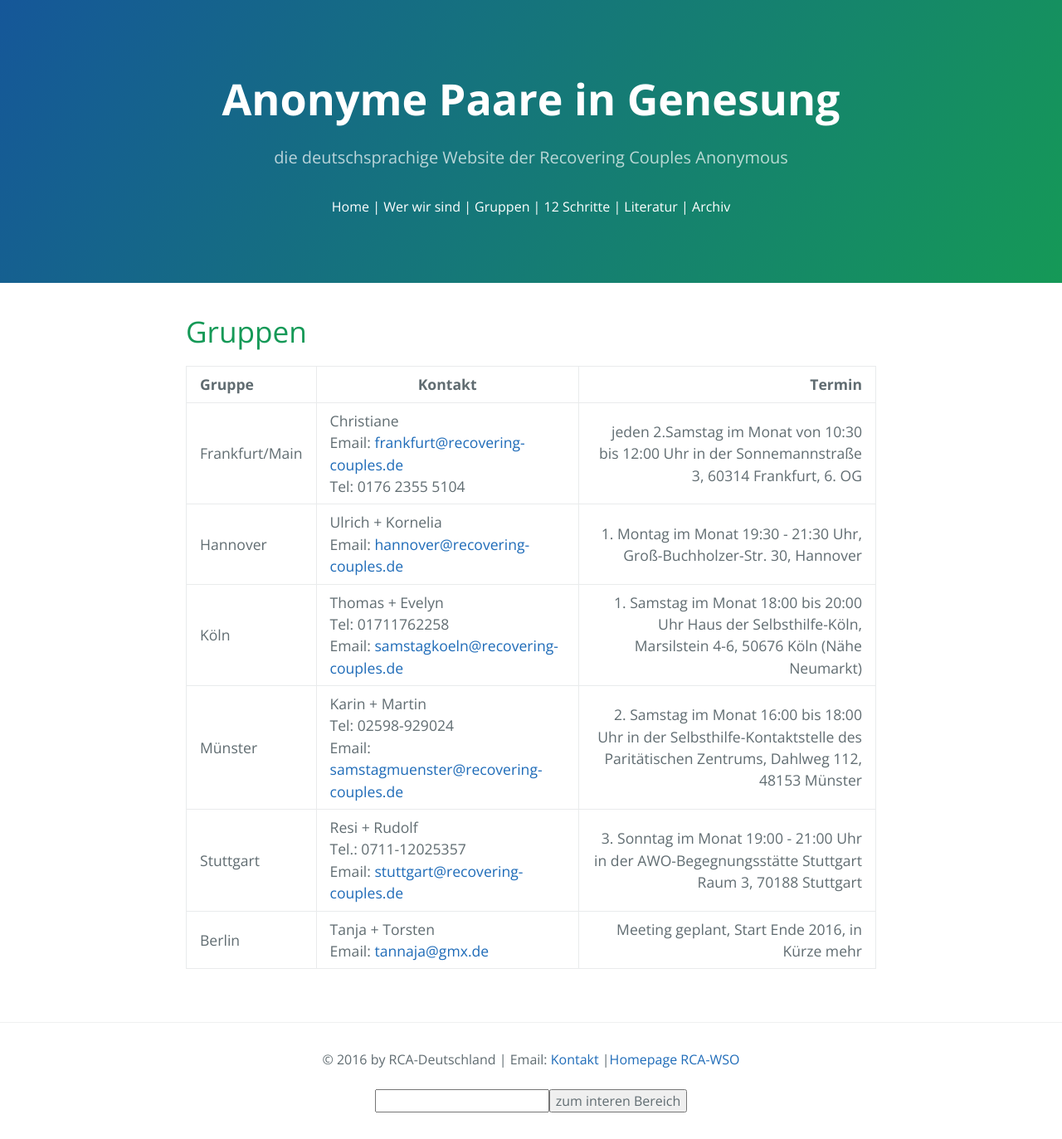
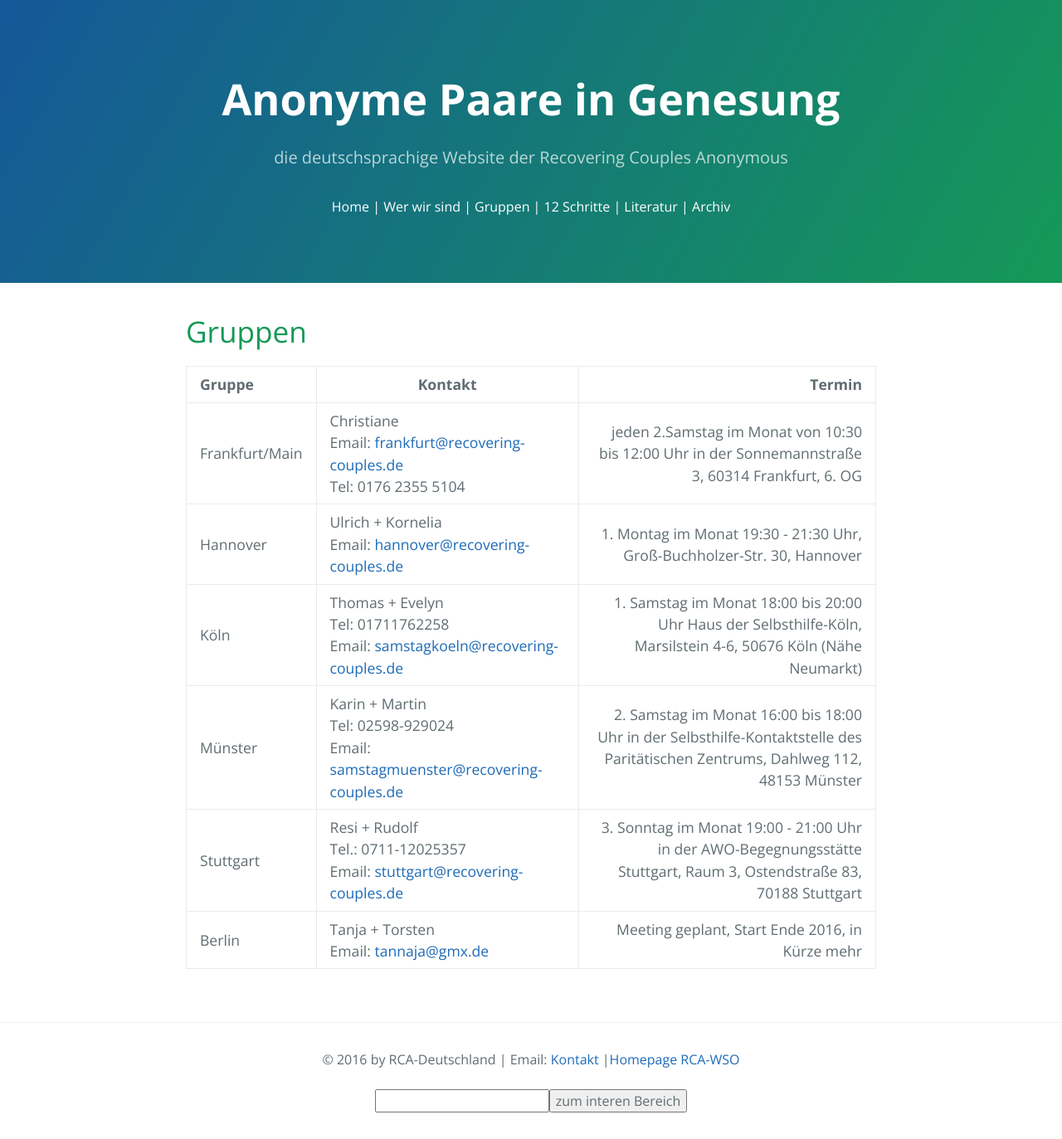
Before and after one commit to rcadeutschland/rcadeutschland.github.io, a Jekyll site: the page built from Gruppen.MD, in a window 1280 px wide. Shown: the whole page at 83% size. Built offline with Jekyll 4.4.1, drawn with Linux system fonts in a browser that asks for light colours; nearby versions of some CDN libraries.

Commit message:
Update Gruppen.MD
Mail von Rudolf

```diff
--- a/Gruppen.MD
+++ b/Gruppen.MD
@@ -10,5 +10,5 @@
 | Hannover | Ulrich + Kornelia<br>Email: <hannover@recovering-couples.de> | 1. Montag im Monat 19:30 - 21:30 Uhr,  Groß-Buchholzer-Str. 30, Hannover |
 | Köln | Thomas + Evelyn<br>Tel: 01711762258<br>Email: <samstagkoeln@recovering-couples.de> | 1. Samstag im Monat 18:00 bis 20:00 Uhr Haus der Selbsthilfe-Köln, Marsilstein 4-6, 50676 Köln (Nähe Neumarkt) |
 | Münster | Karin + Martin<br>Tel: 02598-929024<br>Email: <samstagmuenster@recovering-couples.de> | 2. Samstag im Monat 16:00 bis 18:00 Uhr  in der Selbsthilfe-Kontaktstelle des Paritätischen Zentrums, Dahlweg 112, 48153 Münster |
-| Stuttgart | Resi + Rudolf<br>Tel.: 0711-12025357<br>Email: <stuttgart@recovering-couples.de> | 3. Sonntag im Monat 19:00 - 21:00 Uhr in der AWO-Begegnungsstätte Stuttgart Raum 3, 70188 Stuttgart |
+| Stuttgart | Resi + Rudolf<br>Tel.: 0711-12025357<br>Email: <stuttgart@recovering-couples.de> | 3. Sonntag im Monat 19:00 - 21:00 Uhr in der AWO-Begegnungsstätte Stuttgart, Raum 3, Ostendstraße 83, 70188 Stuttgart |
 | Berlin | Tanja + Torsten<br>Email: <tannaja@gmx.de> | Meeting geplant, Start Ende 2016, in Kürze mehr |
```
